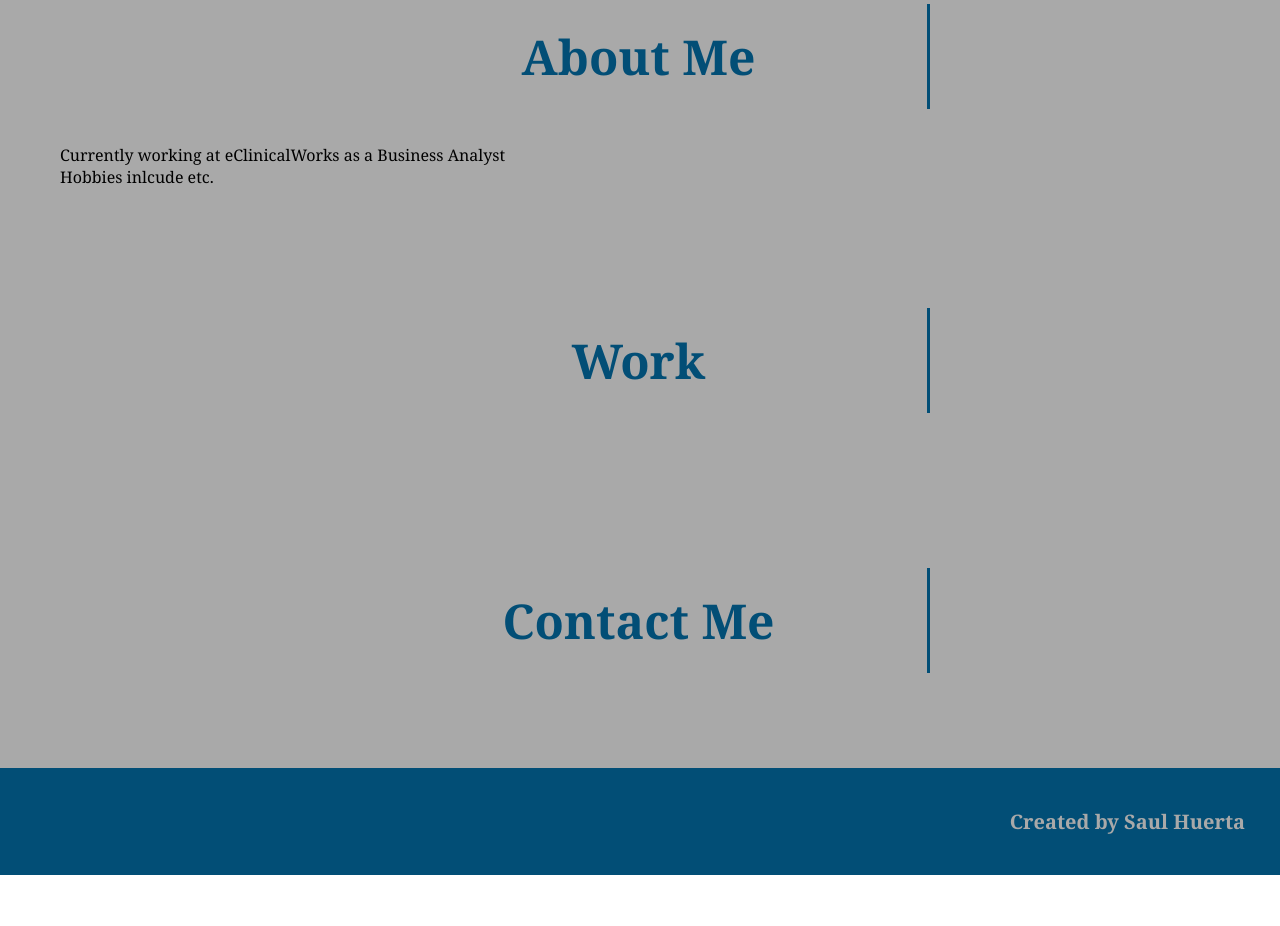
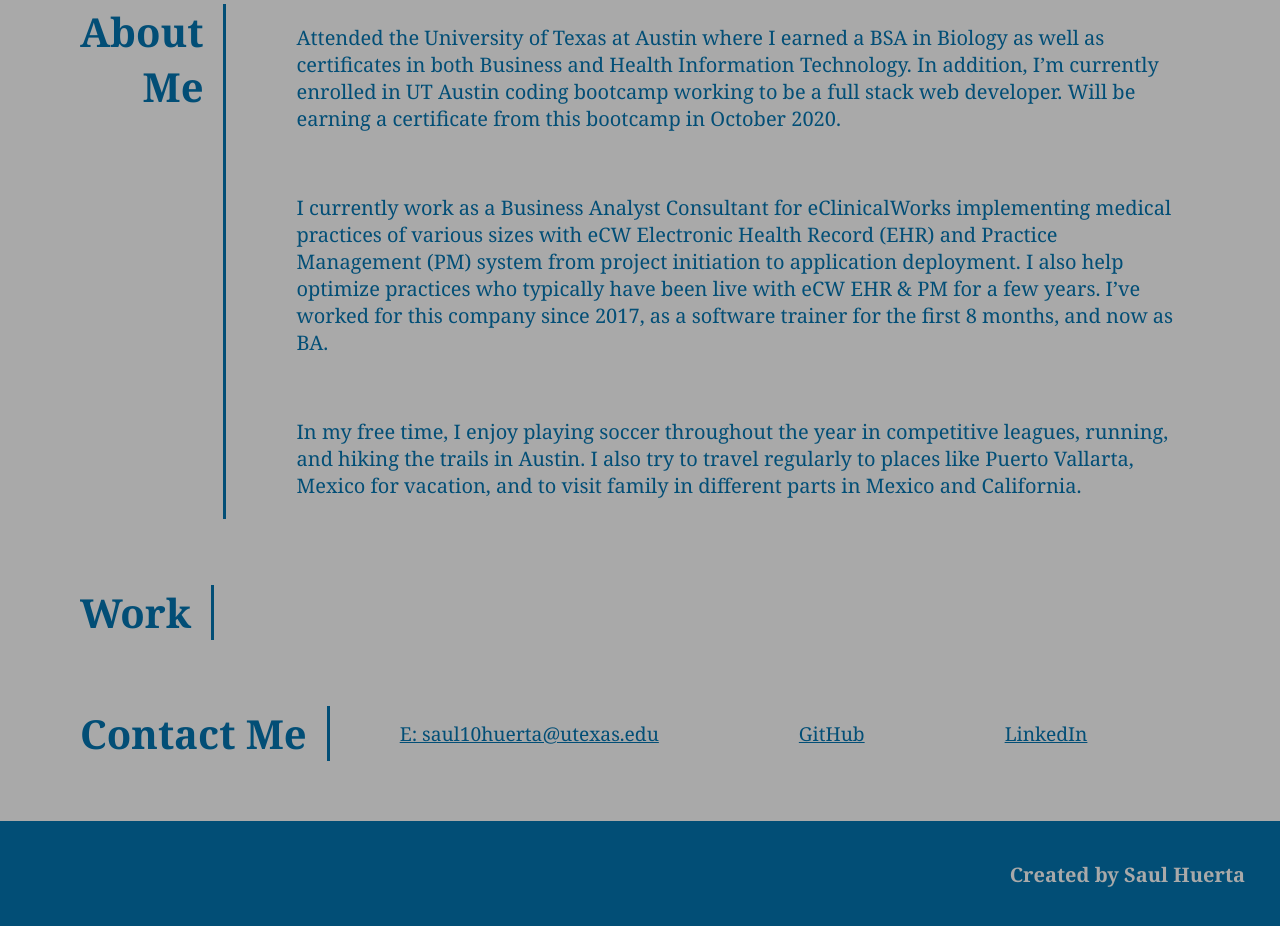
Before and after one commit to saul10huerta/Professional-Portfolio, a plain HTML site: page index.html in a window 1280 px wide. Shown: the part 798-1724 px from the top of the page. Before the commit the page ends 1673 px from the top, so only its background shows below. Drawn offline with Linux system fonts and the light colour scheme.

Commit message:
working on about me section and read me file

```diff
--- a/assets/css/style.css
+++ b/assets/css/style.css
@@ -63,7 +63,7 @@ header nav ul li a:hover {
 /* end header styling */
 
 section {
-    padding: 60px;
+    padding: 60px 80px;
 
 }
 
@@ -151,12 +151,58 @@ footer h2 {
     background-color: var(--secondary-color);
 }
 
+.section-info {
+    display: flex;
+    flex-direction: row;
+    justify-content: flex-start;
+
+
+}
+
 .section-title {
-    font-size: 48px;
+    font-size: 40px;
     color: var(--primary-color);
     border-right: 3px solid;
-    padding: 20px 0px;
-    text-align: center;
-    margin: 0 auto 35px auto;
-    width: 50%;
+    padding-right: 20px;
+
+    text-align: right;
 }
+
+.section-text {
+    color: var(--primary-color);
+    padding-left: 50px;
+    text-align: left;
+}
+
+.section-text p {
+    padding: 20px;
+    font-size: 20px;
+}
+
+
+.section-references{
+    display: flex;
+    flex-wrap: wrap;
+    justify-content: space-around;
+    align-items: center;
+    list-style: none;
+}
+.section-info a {
+    margin: 50px;
+    padding: 20px;
+    font-weight: lighter;
+    font-size: 1.50vw;
+    text-decoration: none;
+}
+.section-references li a {
+    color: var(--primary-color);
+    text-decoration: underline;
+}
+
+    /*pseudo*/
+.section-references li a:hover {
+    background: var(--primary-color);
+    color: var(--secondary-color);
+    border-radius: 15px;
+    text-shadow: none;
+}
--- a/index.html
+++ b/index.html
@@ -50,27 +50,48 @@
         <!-- personal picture and hero image-->
 
         <!-- About me, work and contact me section -->
-        <section id="about-me" class="sections">
-            <div class="section-info">
+        <section class="sections">
+            <div id="about-me" class="section-info">
                 <h3 class="section-title">
                     About Me
                 </h3>
-                <p>Currently working at eClinicalWorks as a Business Analyst</p>
-                <p>Hobbies inlcude etc.</p>
+                <div class="section-text">
+                    <p>Attended the University of Texas at Austin where I earned a BSA in Biology as well as certificates in both Business and Health Information Technology. In addition, I’m currently enrolled in UT Austin coding bootcamp working to be a full stack web developer. Will be earning a certificate from this bootcamp in October 2020.</p>
+                    <br>
+                    <p>I currently work as a Business Analyst Consultant for eClinicalWorks implementing medical practices of various sizes with eCW Electronic Health Record (EHR) and Practice Management (PM) system from project initiation to application deployment. I also help optimize practices who typically have been live with eCW EHR & PM for a few years. I’ve worked for this company since 2017, as a software trainer for the first 8 months, and now as BA.</p>
+                    <br>
+                    <p>In my free time, I enjoy playing soccer throughout the year in competitive leagues, running, and hiking the trails in Austin. I also try to travel regularly to places like Puerto Vallarta, Mexico for vacation, and to visit family in different parts in Mexico and California.</p>
+                </div>
             </div>
-        </section>
-        <section id="work" class="sections">
-            <div class="section-info">
+<br>
+<br>
+<br>
+            <div id="work" class="section-info">
                 <h3 class="section-title">
                     Work
                 </h3>
+                <div>
+
+                </div>
             </div>
-        </section>
-        <section id="contact-me" class="sections">
-            <div class="section-info">
+<br>
+<br>
+<br>
+            <div id="contact-me" class="section-info">
                 <h3 class="section-title">
                     Contact Me
                 </h3>
+                <ul class="section-references">
+                    <li>
+                        <a href="mailto:saul10huerta@utexas.edu">E: saul10huerta@utexas.edu</a>
+                    </li>
+                    <li>
+                        <a href="https://github.com/saul10huerta">GitHub</a>
+                    </li>
+                    <li>
+                        <a href="https://www.linkedin.com/in/saul10huerta/">LinkedIn</a>
+                    </li>
+                </ul>
             </div>
         </section>
 
```
Also changed, not shown: 1 other file.
